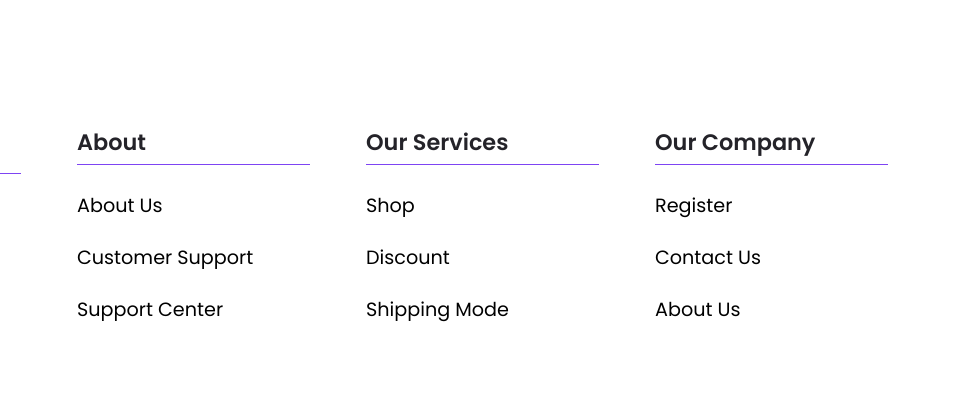
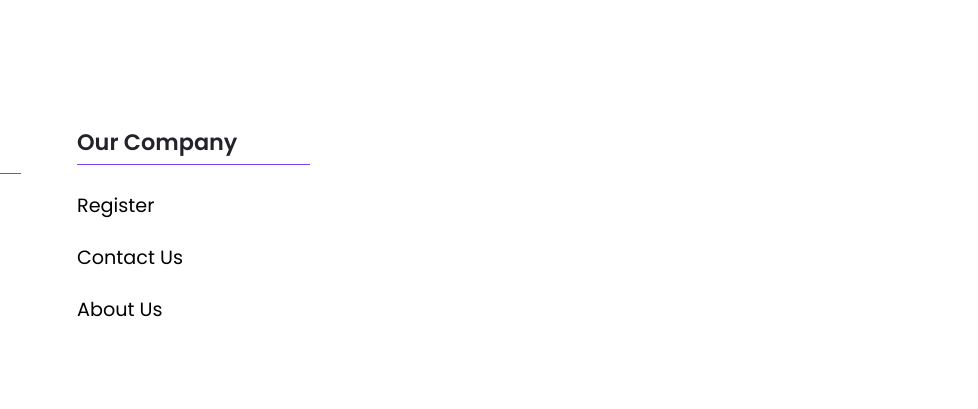
Before and after one commit to kelvo1999/victor_ghvcc, a plain HTML site: page index.html in a window 1280 px wide. Shown: the part 3147-3556 px from the top of the page, 302-1280 px from the left. Drawn offline with nearby package versions, Linux system fonts and the light colour scheme; files whose address does not match are found by name.

Commit message:
Update index.html

```diff
--- a/index.html
+++ b/index.html
@@ -438,23 +438,23 @@
                 </div>
             </div>
             <!-- FOOTER CONTENT 2 -->
-            <div class="footer-content ">
+<!--             <div class="footer-content ">
                 <h3 class="footer-title ">About</h3>
                 <ul class="footer-links ">
                     <li><a class="footer-link " href="about.html ">About Us</a></li>
                     <li><a class="footer-link " href=" ">Customer Support</a></li>
                     <li><a class="footer-link " href=" ">Support Center</a></li>
                 </ul>
-            </div>
+            </div> -->
             <!-- FOOTER CONTENT 3 -->
-            <div class="footer-content ">
+<!--             <div class="footer-content ">
                 <h3 class="footer-title ">Our Services</h3>
                 <ul class="footer-links ">
                     <li><a class="footer-link " href="shop.html ">Shop</a></li>
                     <li><a class="footer-link " href=" ">Discount</a> </li>
                     <li><a class="footer-link " href=" ">Shipping Mode</a></li>
                 </ul>
-            </div>
+            </div> -->
             <!-- FOOTER CONTENT 4 -->
             <div class="footer-content ">
                 <h3 class="footer-title ">Our Company</h3>
```
